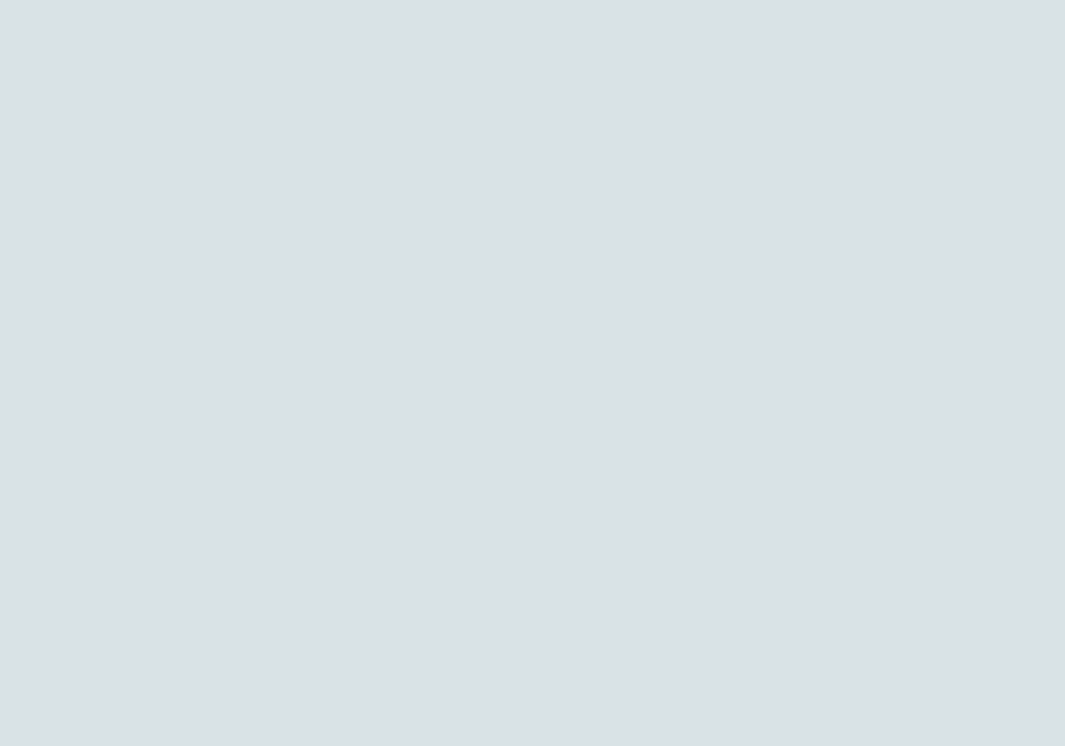
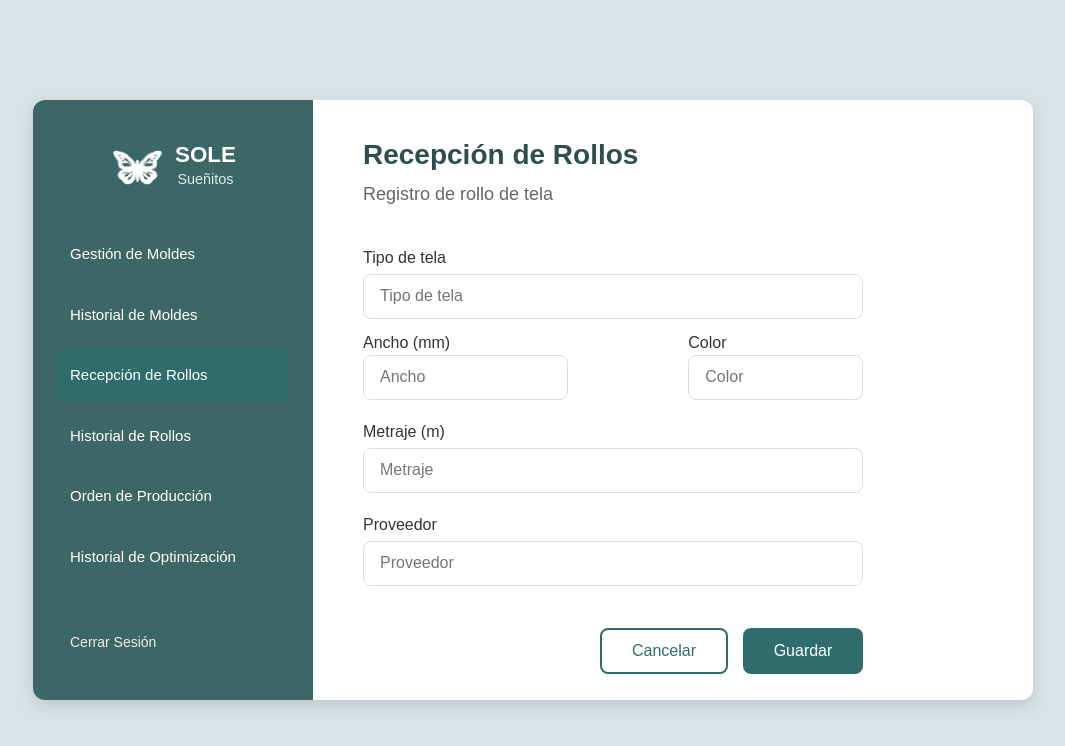
Before and after one commit to AnthuA25/SoleSuenitos, a React (Vite) app in the folder front-react/: page /recepcionrollos in a window 1280 px wide. Before the commit this address had no page. Shown: the top 746 px of the page, without its empty margins (107-1172 px from the left). Built offline with nearby package versions, Linux system fonts and the light colour scheme.

Commit message:
Agrega vista Recepcion de Rollos y logo

```diff
--- a/front-react/src/App.jsx
+++ b/front-react/src/App.jsx
@@ -2,6 +2,7 @@ import { BrowserRouter, Routes, Route } from "react-router-dom";
 import Login from "./Login.jsx";
 import GestionMoldes from "./GestionMoldes.jsx";
 import HistorialMoldes from "./HistorialMoldes.jsx";
+import RecepcionRollos from "./RecepcionRollos.jsx";
 import './css/Global.css'
 
 
@@ -17,6 +18,9 @@ function App() {
 
         {/*vista de historial de moldes*/}
         <Route path="/historialmoldes" element={<HistorialMoldes />} />
+
+        {/*vista de recepcion de Rollos*/}
+        <Route path="/recepcionrollos" element={<RecepcionRollos />} />
       </Routes>
     </BrowserRouter>
   );
--- a/front-react/src/GestionMoldes.jsx
+++ b/front-react/src/GestionMoldes.jsx
@@ -1,6 +1,7 @@
 import { useState } from "react";
 import { useNavigate } from "react-router-dom";
 import Swal from "sweetalert2";
+import logo_blanco from "./images/logo_blanco.svg";
 import "./css/GestionMoldes.css";
 
 function GestionMoldes() {
@@ -215,17 +216,21 @@ function GestionMoldes() {
       <div className="gestion-box">
         {/* Sidebar verde */}
         <div className="gestion-sidebar">
-          <div>
-            <h2>SOLE <br /> <span>Sueñitos</span></h2>
+          <div className="sidebar-header">
+            <img src={logo_blanco} alt="Logo" className="logo_blanco-img" />
+            <div className="sidebar-title">
+              <h2>SOLE <br /> <span>Sueñitos</span></h2>
+            </div>
+          </div>
             <ul>
               <li className="active">Gestión de Moldes</li>
               <li onClick={() => navigate("/historialmoldes")}>Historial de Moldes</li>
-              <li>Recepción de Rollos</li>
+              <li onClick={() => navigate("/recepcionrollos")}>Recepción de Rollos</li>
               <li>Historial de Rollos</li>
               <li>Orden de Producción</li>
               <li>Historial de Optimización</li>
             </ul>
-          </div>
+
           <button className="gestion-logout" onClick={handleLogout}>
             Cerrar Sesión
           </button>
--- a/front-react/src/HistorialMoldes.jsx
+++ b/front-react/src/HistorialMoldes.jsx
@@ -1,8 +1,9 @@
 import { useState } from "react";
 import { useNavigate } from "react-router-dom";
 import Swal from "sweetalert2";
-import "./css/GestionMoldes.css";  // Reutilizamos tus estilos base
-import { FaPlus, FaSearch, FaEye, FaTrashAlt } from "react-icons/fa";
+import logo_blanco from "./images/logo_blanco.svg";
+import "./css/GestionMoldes.css";
+import { FaEye, FaTrashAlt, FaSearch, FaPlus } from "react-icons/fa";
 
 function HistorialMoldes() {
   const navigate = useNavigate();
@@ -84,17 +85,22 @@ function HistorialMoldes() {
       <div className="gestion-box">
         {/* Sidebar */}
         <div className="gestion-sidebar">
-          <div>
-            <h2>SOLE <br /> <span>Sueñitos</span></h2>
-            <ul>
-              <li onClick={() => navigate("/moldes")}>Gestión de Moldes</li>
-              <li className="active" onClick={() => navigate("/historialmoldes")}>Historial de Moldes</li>
-              <li>Recepción de Rollos</li>
-              <li>Historial de Rollos</li>
-              <li>Orden de Producción</li>
-              <li>Historial de Optimización</li>
-            </ul>
+          <div className="sidebar-header">
+            <img src={logo_blanco} alt="Logo" className="logo_blanco-img" />
+            <div className="sidebar-title">
+              <h2>SOLE</h2> <span>Sueñitos</span>
+            </div>
           </div>
+
+          <ul>
+            <li onClick={() => navigate("/moldes")}>Gestión de Moldes</li>
+            <li className="active">Historial de Moldes</li>
+            <li onClick={() => navigate("/recepcionrollos")}>Recepción de Rollos</li>
+            <li>Historial de Rollos</li>
+            <li>Orden de Producción</li>
+            <li>Historial de Optimización</li>
+          </ul>
+
           <button className="gestion-logout" onClick={handleLogout}>
             Cerrar Sesión
           </button>
--- /dev/null
+++ b/front-react/src/RecepcionRollos.jsx
@@ -0,0 +1,154 @@
+import { useState } from "react";
+import { useNavigate } from "react-router-dom";
+import Swal from "sweetalert2";
+import logo_blanco from "./images/logo_blanco.svg";
+import "./css/GestionMoldes.css";
+
+function RecepcionRollos() {
+  const navigate = useNavigate();
+  const [tipoTela, setTipoTela] = useState("");
+  const [ancho, setAncho] = useState("");
+  const [color, setColor] = useState("");
+  const [metraje, setMetraje] = useState("");
+  const [proveedor, setProveedor] = useState("");
+
+  // Manejo del formulario
+  const handleGuardar = () => {
+    if (!tipoTela || !ancho || !color || !metraje || !proveedor) {
+      Swal.fire({
+        title: "¡Error!",
+        text: "Por favor complete todos los campos",
+        icon: "error",
+        confirmButtonColor: "#2f6d6d",
+      });
+    } else {
+      Swal.fire({
+        title: "Registro Guardado",
+        text: "La recepción del rollo se guardó correctamente.",
+        icon: "success",
+        confirmButtonColor: "#2f6d6d",
+      });
+    }
+  };
+
+  const handleLogout = () => {
+    Swal.fire({
+      title: "¿Cerrar sesión?",
+      text: "¿Deseas salir del sistema?",
+      icon: "question",
+      showCancelButton: true,
+      confirmButtonColor: "#2f6d6d",
+      cancelButtonColor: "#d33",
+      confirmButtonText: "Sí, cerrar sesión",
+      cancelButtonText: "Cancelar",
+    }).then((result) => {
+      if (result.isConfirmed) navigate("/");
+    });
+  };
+
+  return (
+    <div className="gestion-container">
+      <div className="gestion-box">
+        {/* Sidebar */}
+        <div className="gestion-sidebar">
+          <div className="sidebar-header">
+            <img src={logo_blanco} alt="Logo" className="logo_blanco-img" />
+            <div className="sidebar-title">
+              <h2>SOLE</h2> <span>Sueñitos</span>
+            </div>
+          </div>
+
+          <ul>
+            <li onClick={() => navigate("/moldes")}>Gestión de Moldes</li>
+            <li onClick={() => navigate("/historialmoldes")}>Historial de Moldes</li>
+            <li className="active">Recepción de Rollos</li>
+            <li>Historial de Rollos</li>
+            <li>Orden de Producción</li>
+            <li>Historial de Optimización</li>
+          </ul>
+
+          <button className="gestion-logout" onClick={handleLogout}>
+            Cerrar Sesión
+          </button>
+        </div>
+
+        {/* Contenido */}
+        <div className="gestion-content">
+          <h1>Recepción de Rollos</h1>
+          <h3>Registro de rollo de tela</h3>
+
+          <form className="gestion-form">
+            {/* Tipo de tela */}
+            <label>Tipo de tela</label>
+            <input
+              type="text"
+              value={tipoTela}
+              onChange={(e) => setTipoTela(e.target.value)}
+              placeholder="Tipo de tela"
+            />
+            <div className="gestion-ancho-color">
+                <div>
+                    <label>Ancho (mm)</label>
+                    <input
+                    type="text"
+                    value={ancho}
+                    onChange={(e) => setAncho(e.target.value)}
+                    placeholder="Ancho"
+                    />
+                </div>
+                <div>
+                    <label>Color</label>
+                    <input
+                    type="text"
+                    value={color}
+                    onChange={(e) => setColor(e.target.value)}
+                    placeholder="Color"
+                    />
+                </div>
+            </div>
+
+            {/* Metraje */}
+            <label>Metraje (m)</label>
+            <input
+              type="text"
+              value={metraje}
+              onChange={(e) => setMetraje(e.target.value)}
+              placeholder="Metraje"
+            />
+
+            {/* Proveedor */}
+            <label>Proveedor</label>
+            <input
+              type="text"
+              value={proveedor}
+              onChange={(e) => setProveedor(e.target.value)}
+              placeholder="Proveedor"
+            />
+
+            <div className="gestion-form-buttons">
+              <button
+                className="gestion-cancel-button"
+                onClick={(e) => {
+                  e.preventDefault();
+                  // Limpiar campos
+                  setTipoTela("");
+                  setAncho("");
+                  setColor("");
+                  setMetraje("");
+                  setProveedor("");
+                }}
+              >
+                Cancelar
+              </button>
+              <button className="gestion-save-button" onClick={handleGuardar}>
+                Guardar
+              </button>
+            </div>
+        </form>
+        </div>
+      </div>
+    </div>
+  );
+}
+
+export default RecepcionRollos;
--- a/front-react/src/css/GestionMoldes.css
+++ b/front-react/src/css/GestionMoldes.css
@@ -386,3 +386,127 @@
 .icono-eliminar:hover {
   color: #d33;
 }
+
+/* --- SIDEBAR HEADER CENTRADO CON LOGO --- */
+.sidebar-header {
+  display: flex;
+  align-items: center;
+  justify-content: center;
+  gap: 10px;
+  text-align: center;
+}
+
+.logo_blanco-img {
+  width: 55px;
+  height: 55px;
+}
+
+.sidebar-title h2 {
+  margin: 0;
+  color: white;
+  font-size: 1.4rem;
+  line-height: 1;
+}
+
+.sidebar-title span {
+  font-size: 0.9rem;
+  color: #d9f0f0;
+}
+/*Estilos Recepcion de Rollos*/
+
+.gestion-content h1 {
+  font-size: 28px;
+  color: #2f4f4f;
+  margin-bottom: 10px;
+  font-weight: bold;
+}
+
+.gestion-content h3 {
+  font-size: 18px;
+  color: #666;
+  margin-bottom: 30px;
+  font-weight: normal;
+}
+
+.gestion-form {
+  display: flex;
+  flex-direction: column;
+  max-width: 500px;
+}
+
+.gestion-ancho-color {
+  display: flex;
+  gap: 120px;
+}
+
+.gestion-ancho-color label,
+.gestion-ancho-color input {
+  flex: 1;
+  margin-bottom: 0;
+}
+
+.gestion-form label {
+  font-size: 16px;
+  margin: 8px 0 4px;
+  color: #333;
+  font-weight: 500;
+}
+
+.gestion-form input[type="text"] {
+  height: 45px;
+  border: 1px solid #ddd;
+  border-radius: 8px;
+  padding: 0 16px;
+  font-size: 16px;
+  margin-bottom: 12px;
+  transition: border-color 0.2s;
+  width: 100%;
+  box-sizing: border-box;
+}
+
+.gestion-form input[type="text"]:focus {
+  border-color: #2f6d6d;
+  outline: none;
+  box-shadow: 0 0 0 2px rgba(47, 109, 109, 0.1);
+}
+
+.gestion-form-buttons {
+  display: flex;
+  justify-content: flex-end;
+  gap: 15px;
+  margin-top: 30px;
+}
+
+.gestion-cancel-button {
+  background: #fff;
+  border: 2px solid #2f6d6d;
+  color: #2f6d6d;
+  padding: 12px 30px;
+  border-radius: 8px;
+  cursor: pointer;
+  font-size: 16px;
+  font-weight: 500;
+  transition: all 0.2s;
+  min-width: 120px;
+}
+
+.gestion-cancel-button:hover {
+  background: #f8f9fa;
+}
+
+.gestion-save-button {
+  background: #2f6d6d;
+  border: none;
+  color: #fff;
+  padding: 12px 30px;
+  border-radius: 8px;
+  cursor: pointer;
+  font-size: 16px;
+  font-weight: 500;
+  transition: background-color 0.2s;
+  min-width: 120px;
+}
+
+.gestion-save-button:hover {
+  background: #265a5a;
+}
```
Also changed, not shown: front-react/src/images/logo_blanco.svg (added).
